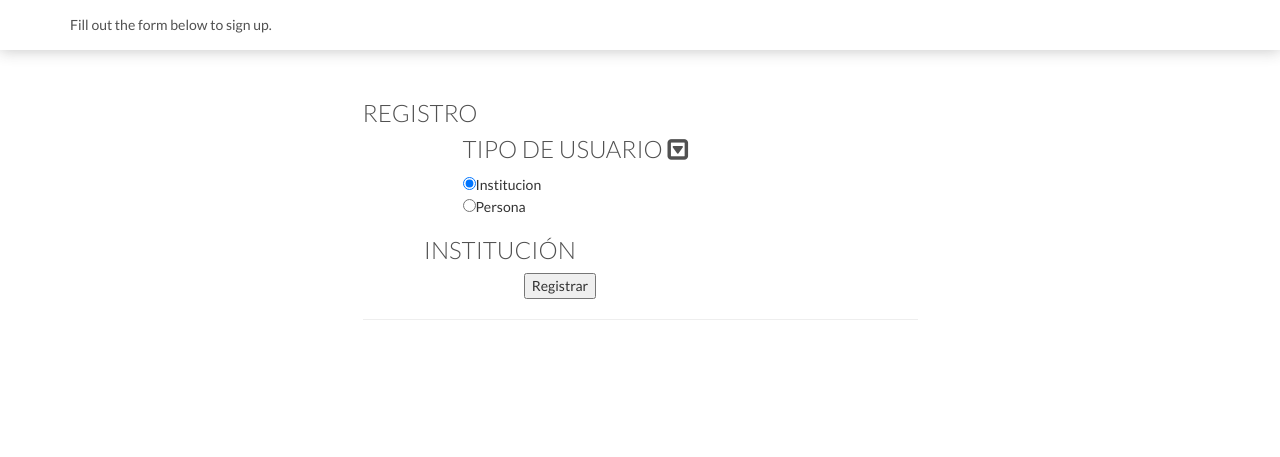
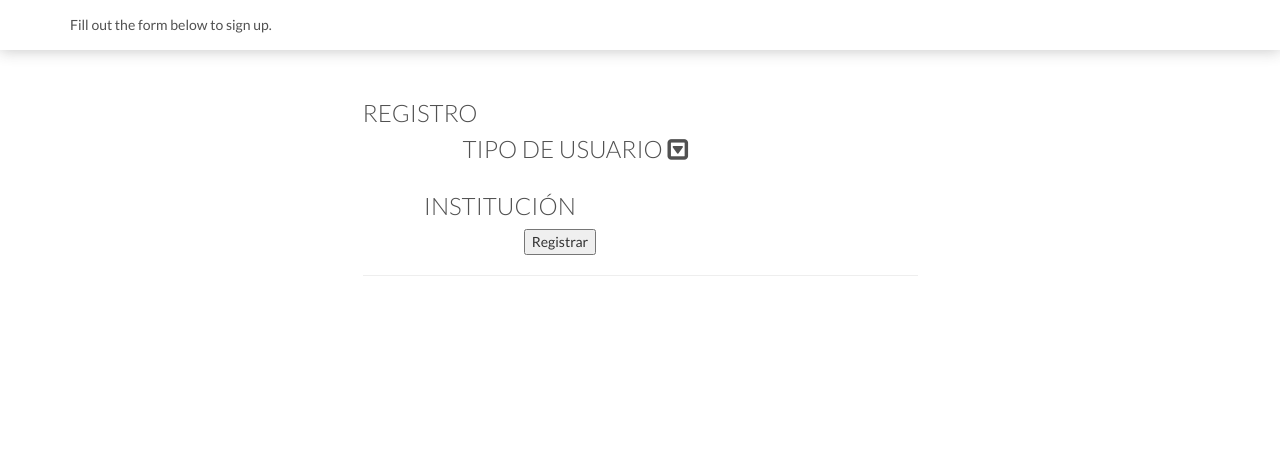
Before and after one commit to mansrz/Red_Innova_MR, a Django app: page /sign-up.html in a window 1280 px wide. Shown: the part 50-507 px from the top of the page. Run offline with Django 3.2, Linux system fonts and the light colour scheme; some libraries are stand-ins or nearby versions.

Commit message:
Registro de Instituciones y persona

```diff
--- a/web/templates/base.html
+++ b/web/templates/base.html
@@ -120,7 +120,7 @@
           <ul class="nav navbar-nav navbar-right hidden-xs">
             {% if not user.is_authenticated %}
             <!-- Sign in & Sign up -->
-            <li id="sign-up" class="show"><a href="sign-up.html">Registrarse</a></li>
+            <li id="sign-up" class="show"><a href="sign-up">Registrarse</a></li>
             <li id="sign-in" class="show"><a href="sign-in.html">Ingresar</a></li>
             {% else %}
             <!-- Signed in. Profile Menu -->
--- a/web/templates/sign-up.html
+++ b/web/templates/sign-up.html
@@ -179,7 +179,7 @@
                <div class="down_tipo">
                 <h3 class="hl top-zero">Tipo de Usuario <i class="fa fa-caret-square-o-down"></i></h3>
                </div>
-               <form>
+               <form style="display:none;">
                  <input type="radio" name="tipo" value="institucion" checked>Institucion
                  <br>
                  <input type="radio" name="tipo" value="persona">Persona
@@ -240,6 +240,14 @@
                          <div class="col-md-8">{{ field }}</div>
                       </div>
                     {% endfor %}
+                    {% for field in form_institucion.hidden_fields %}
+                       <div class="row">
+                         {{ field.error }}
+                         <div class="col-md-4">{{ field.label_tag }}</div>
+                         <div class="col-md-8">{{ field }}</div>
+                       </div>
+                    {% endfor %}
+
                     {% for field in form_persona.visible_fields %}
                        <div class="row">
                          {{ field.error }}
--- a/web/views.py
+++ b/web/views.py
@@ -18,10 +18,7 @@ def signup(request):
         user = UserForm(request.POST)
         institucion = InstitucionForm(request.POST)
         persona = PersonaForm(request.POST)
-        print institucion
-        print persona
-        print institucion
-        print institucion.get('tipo')
+
     else:
         pass
     form_institucion = InstitucionForm()
```
